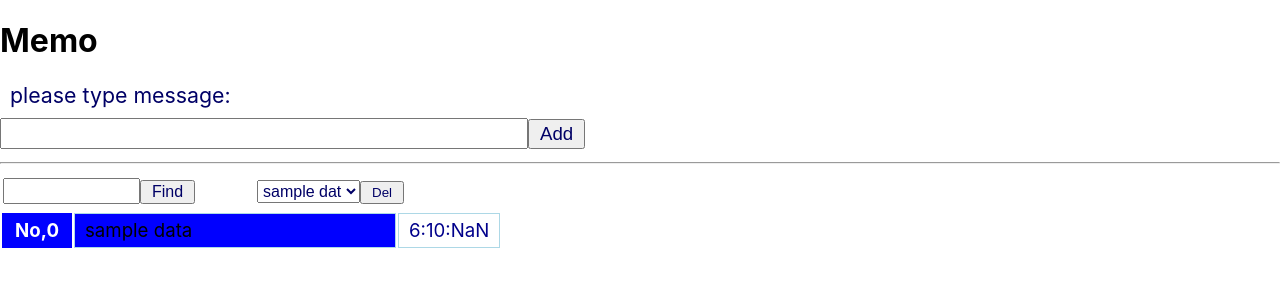
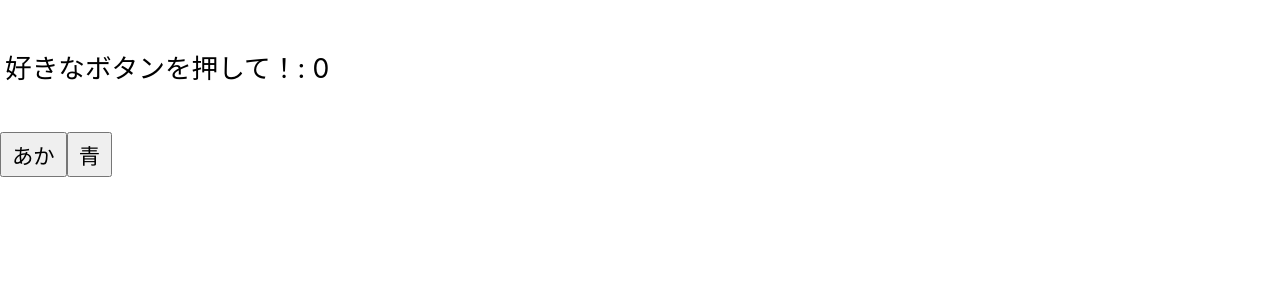
Before and after one commit to tamaki88888888/memo_app, a React (Create React App) app: page / in a window 1280 px wide. Shown: the top 300 px of the page. Built offline with nearby package versions, Linux system fonts and the light colour scheme.

Commit message:
カウンター作った

```diff
--- a/src/App.js
+++ b/src/App.js
@@ -1,17 +1,15 @@
 import React, { Component } from 'react';
 import { connect } from 'react-redux';
 import './App.css';
-import Memo from './memo/Memo';
-import AddForm from './memo/AddForm';
-import FindForm from './memo/FindForm';
-import DelForm from './memo/DelForm';
 
-//Appコンポーネント
+//ステートのマッピング
+function mappingState(state) {
+	return state;
+}
+
+//Appコンポーネントを作成する
 
 class App extends Component {
-	td = {
-		width:'250px'
-	}
 
 	constructor(props){
 		super(props);
@@ -20,16 +18,95 @@ class App extends Component {
 	render(){
 		return (
 			<div>
-				<h1>Memo</h1>
-				<AddForm />
-				<hr />
-				<table><tbody><tr>
-					<td style={this.td}><FindForm /></td>
-					<td style={this.td}><DelForm /></td>
-				</tr></tbody></table>
-				<Memo />
+				<Num />
+				<Red />
+				<Blue />
 			</div>
 		)
 	}
 }
+
+//ストアのコネクト
+App = connect() (App);
+
+//メッセージ表示のコンポーネント
+class Num extends Component {
+	style = {
+		fontSize: '20pt',
+		padding: '20px 5px'
+	}
+
+	render(){
+		return (
+			<p style={this.style}>
+				{this.props.message}: {this.props.counter}
+			</p>
+		)
+	}
+}
+
+//ストアのコネクト
+Num = connect(mappingState) (Num);
+
+//ボタン表示のコンポーネント
+class Red extends Component {
+	style = {
+		fontSize:'16pt',
+		padding:'5px 10px'
+	}
+
+	constructor(props){
+		super(props);
+		this.doAction = this.doAction.bind(this)
+	}
+
+	//ボタンクリックでディスパッチを実行
+	doAction(e){
+			this.props.dispatch({ type:'DOWN' })
+	}
+
+	render(){
+		return (
+			<button style={this.style}
+				onClick={this.doAction}>
+			あか
+			</button>
+		)
+	}
+}
+
+//ストアのこね
+Red = connect() (Red);
+
+//ボタン表示のコンポーネント
+class Blue extends Component {
+	style = {
+		fontSize:'16pt',
+		padding:'5px 10px'
+	}
+
+	constructor(props){
+		super(props);
+		this.doAction = this.doAction.bind(this)
+	}
+
+	//ボタンクリックでディスパッチを実行
+	doAction(e){
+			this.props.dispatch({ type:'UP' })
+	}
+
+	render(){
+		return (
+			<button style={this.style}
+				onClick={this.doAction}>
+				青
+			</button>
+		)
+	}
+}
+
+//ストアのこね
+Blue = connect() (Blue);
+
+
 export default connect()(App);
--- a/src/index.js
+++ b/src/index.js
@@ -1,12 +1,42 @@
 import React from 'react';
-import ReactDOM from 'react-dom';
+import ReactDOM from 'react-dom'
+import { createStore, combineReducers } from 'redux';
 import { Provider } from 'react-redux';
 import './index.css';
 import App from './App';
-import MemoStore from './memo/Store'  //(水道管)ストアからMemoStoreという名前でインポ
 
+//ステートとは初期値のことだ
+
+let init = {
+	counter:0,
+	message: '好きなボタンを押して！',
+}
+
+//レデューサーはメッセージによって別のアクションをさせる分岐のこと
+function counter(state = init, action){
+	switch(action.type){
+		case 'UP':
+		return{
+			counter: state.counter + 1,
+			message:'増えた！'
+		};
+		case'DOWN':
+		return{
+			counter: state.counter - 1,
+			message:'減った！'
+		};
+		default:
+		return state;
+	}
+}
+
+
+//ストアを作
+let store = createStore(counter);
+
+//表示をレンダリング
 ReactDOM.render(
-	<Provider store={MemoStore}>
+	<Provider store={store}>
 		<App />
 	</Provider>,
 	document.getElementById('root')
--- a/src/memo/AddForm.js
+++ /dev/null
@@ -1,59 +0,0 @@
-import React, { Component } from 'react';
-import { connect } from 'react-redux';
-import { addMemo } from './Store';
-
-class AddForm extends Component {
-	input = {
-		fontSize: '16pt',
-		color:'#006',
-		padding:'1px',
-		margin: '5px 0px'
-	}
-	btn = {
-		fontSize:'14pt',
-		color: '#006',
-		padding: '2px 10px'
-	}
-	message = {
-		fontSize: '16pt',
-		color:'#006',
-		margin: '5px 10px'
-	}
-
-	constructor(props){
-		super(props);
-		this.state = {
-			message: ''
-		}
-		this.doChange = this.doChange.bind(this);
-		this.doAction = this.doAction.bind(this);
-	}
-
-	doChange(e){
-		this.setState({
-			message: e.target.value
-		});
-	}
-
-	doAction(e){
-		e.preventDefault();
-		let action = addMemo(this.state.message);
-		this.props.dispatch(action);
-		this.setState({
-			message:''
-		});
-	}
-
-	render(){
-		return(
-			<div>
-				<p style={this.message}>{this.props.message}</p>
-				<form onSubmit={this.doAction}>
-				<input type='text' size='40' onChange={this.doChange} style={this.input} value={this.state.message} required />
-				<input type='submit' style={this.btn} value='Add' />
-				</form>
-			</div>
-		);
-	}
-}
-export default connect((state)=>state) (AddForm);
--- a/src/memo/DelForm.js
+++ /dev/null
@@ -1,60 +0,0 @@
-import React, { Component } from 'react';
-import { connect } from 'react-redux';
-import { deleteMemo } from './Store';
-
-class DelForm extends Component {
-	input = {
-		fontSize: '12pt',
-		color:'#006',
-		padding:'1px',
-		margin: '5px 0px'
-	}
-	btn = {
-        fontSize: '10pt',
-        color: '#006',
-        padding: '2px 10px',
-    }
-
-	constructor(props){
-		super(props);
-		this.state = {
-			number: 0
-		}
-		this.doChange = this.doChange.bind(this);
-		this.doAction = this.doAction.bind(this);
-	}
-
-	doChange(e){
-		this.setState({
-			number: e.target.value
-		});
-	}
-
-	doAction(e){
-		e.preventDefault();
-		let action = deleteMemo(this.state.number);
-		this.props.dispatch(action);
-		this.setState({
-			number: 0
-		});
-	}
-
-	render(){
-		let n = 0;
-		let items = this.props.data.map((value)=>(
-			<option key={n} value={n++}>{value.message.substring(0,10)}</option>
-		));
-		return(
-			<div>
-				<form onSubmit={this.doAction}>
-					<select onChange={this.doChange}
-						defaultValue='-1' style={this.input}>
-							{items}
-					</select>
-					<input type='submit' style={this.btn} value='Del' />
-				</form>
-			</div>
-		)
-	}
-}
-export default connect((state)=>state)(DelForm);
--- a/src/memo/FindForm.js
+++ /dev/null
@@ -1,47 +0,0 @@
-import React, { Component } from 'react';
-import { connect } from 'react-redux';
-import { findMemo } from './Store';
-
-class FindForm extends Component {
-	input = {
-		fontSize: '14pt',
-		color: '#006',
-		padding:'0px',
-	}
-	btn = {
-		fontSize: '12pt',
-		color: '#006',
-		padding: '1px 10px',
-	}
-	constructor(props){
-		super(props);
-		this.state = {
-			find: ''
-		}
-		this.doChange = this.doChange.bind(this);
-		this.doAction = this.doAction.bind(this);
-	}
-
-	doChange(e){
-		this.setState({
-			find: e.target.value
-		});
-	}
-
-	doAction(e){
-		e.preventDefault();
-		let action = findMemo(this.state.find);
-		this.props.dispatch(action);
-	}
-
-	render(){
-		return (
-			<form onSubmit={this.doAction}>
-				<input type='text' size='10' onChange={this.doChange}
-					style={this.input} value={this.state.message} />
-				<input type='submit' style={this.btn} value='Find' />
-			</form>
-		);
-	}
-}
-export default connect((state)=>state)(FindForm);
--- a/src/memo/Item.js
+++ /dev/null
@@ -1,41 +0,0 @@
-import React, { Component } from 'react';
-import { connect } from 'react-redux';
-
-class Item extends Component {
-	th = {
-		fontSize: '14pt',
-		background: 'blue',
-		color: 'white',
-		padding: '5px 10px',
-		width: '50px'
-	}
-	td = {
-		fontSize: '14pt',
-		backgroundColor: 'blue',
-		color: 'darlblue',
-		padding: '5px 10px',
-		border: '1px solid lightblue',
-		minWidth: '300px'
-	}
-	date = {
-		fontSize: '14pt',
-		backgroundColor: 'white',
-		color: 'darkblue',
-		padding: '5px 10px',
-		border: '1px solid lightblue',
-		width: '80px'
-	}
-
-	render(){
-		let d = this.props.value.created;
-		let f = d.getHours() + ':' + d.getMinutes() + ':' + d.setSeconds();
-		return(
-		<tr><th style={this.th}>No,{this.props.index}</th>
-			<td style={this.td}>{this.props.value.message}</td>
-			<td style={this.date}>{f}</td>
-		</tr>
-		)
-	}
-}
-export default connect()(Item);
-//ストアの値必要ないにので()の中は必要なし
--- a/src/memo/Memo.js
+++ /dev/null
@@ -1,40 +0,0 @@
-import React, { Component } from 'react' ;
-import { connect } from 'react-redux' ;
-
-import Item from './Item';
-
-
-class Memo extends Component {
-	render(){
-		let data;
-		let n = 0;
-		switch (this.props.mode){
-			case'dafault':
-			data = this.props.data.map((value)=>(
-				<Item key={value.message} value={value} index={n++} />
-			));
-			break;
-
-			case 'find':
-			data = this.props.fdata.map((value)=>(
-				<Item key={value.message} value={value} index={n++} />
-			));
-			break;
-
-			case 'delete':
-			data = this.props.data.map((value)=>(
-				<Item key={value.message} value={value} index={n++} />
-			));
-			break;
-
-			default:
-			data = this.props.data.map((value)=>(
-				<Item key={value.message} value={value} index={n++} />
-			));
-		}
-		return (
-			<table><tbody>{data}</tbody></table>
-		);
-	}
-}
-export default connect((state)=>state) (Memo);
--- a/src/memo/Store.js
+++ /dev/null
@@ -1,103 +0,0 @@
-import { createStore } from 'redux';
-
-const initData = {
-    data:[{message: 'sample data', created: new Date()}],
-    message: 'please type message:',
-    mode:'default',
-    fdata:[]
-
-};
-//レデューサー
-
-export function memoReducer(state = initData, action){
-    switch(action.type){
-        case 'ADD':
-            return addReduce(state, action);
-
-        case 'DELETE':
-            return deleteReduce(state, action);
-
-        case 'FIND':
-            return findReduce(state, action);
-
-        default:
-            return state;
-    }
-}
-
-//レデュースアクション
-
-//メモ追加のレデュース処理
-function addReduce(state, action){
-    let data = {
-        message: action.message,
-        created:new Date()
-    };
-    let newdata = state.data.slice();
-    newdata.unshift(data);
-    return{
-        data:newdata,
-        message:'Added!',
-        mode:'default',
-        fdata:[]
-    };
-}
-
-//メモ検索のレデュース処理
-function findReduce(state, action){
-	let f = action.find;
-	let fdata = [];
-	state.data.forEach((value)=>{
-		if(value.message.indexOf(f) >= 0 ){
-			fdata.push(value);
-		}
-	})
-	return {
-		data:state.data,
-		message:'find"' + f + '":',
-		mode: 'find',
-		fdata: fdata
-	};
-}
-
-//メモ削除のレデュース処理
-function deleteReduce(state, action){
-	let newdata = state.data.slice();
-	newdata.splice(action.index, 1);
-	return{
-		data:newdata,
-		message: 'delete"' + action.index + '":',
-		mode: 'delete',
-		fdata: []
-	}
-}
-
-//アクションクリエーター
-//(アクションクリエーターはアクションを作成する関数)
-
-//メモ追加のアクション
-export function addMemo (text) {
-	return {
-		type: 'ADD',
-		message: text
-	}
-}
-
-//メモ削除のアクション
-export function deleteMemo (num) {
-	return {
-		type: 'DELETE',
-		index: num
-	}
-}
-
-//メモ検索のアクション
-export function findMemo (text){
-	return {
-		type: 'FIND',
-		find:text
-	}
-}
-
-//ストアを作成
-export default createStore(memoReducer);
```
